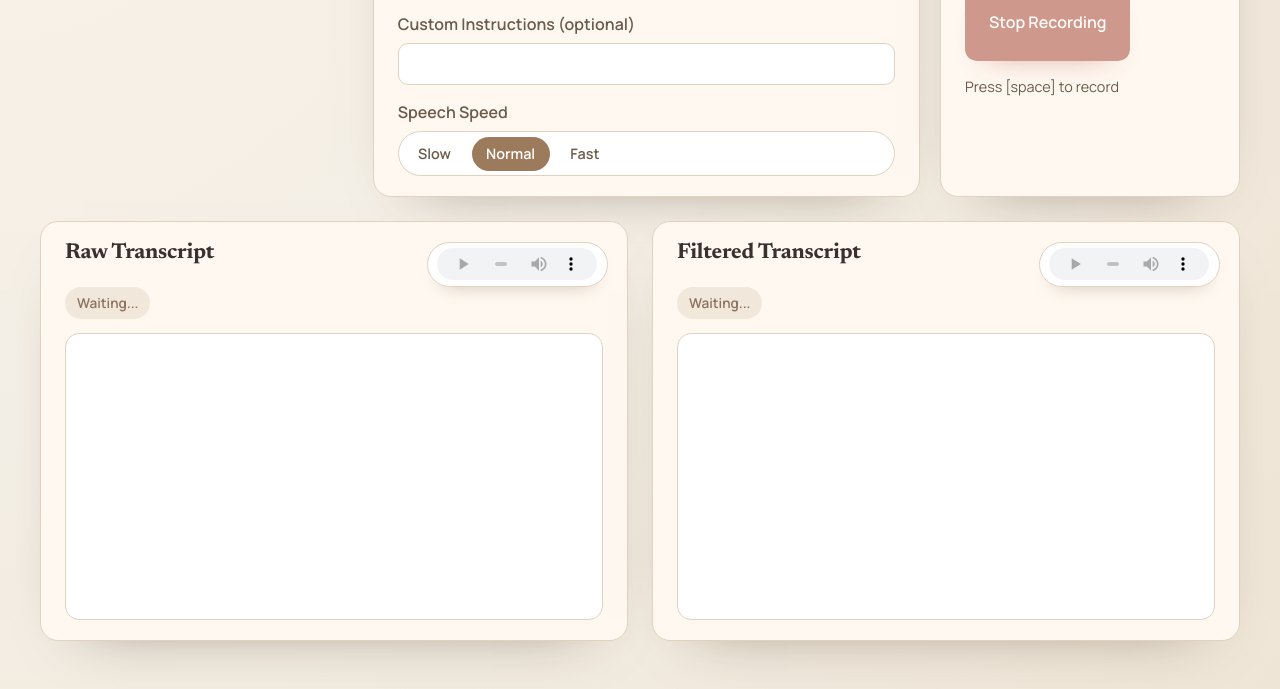
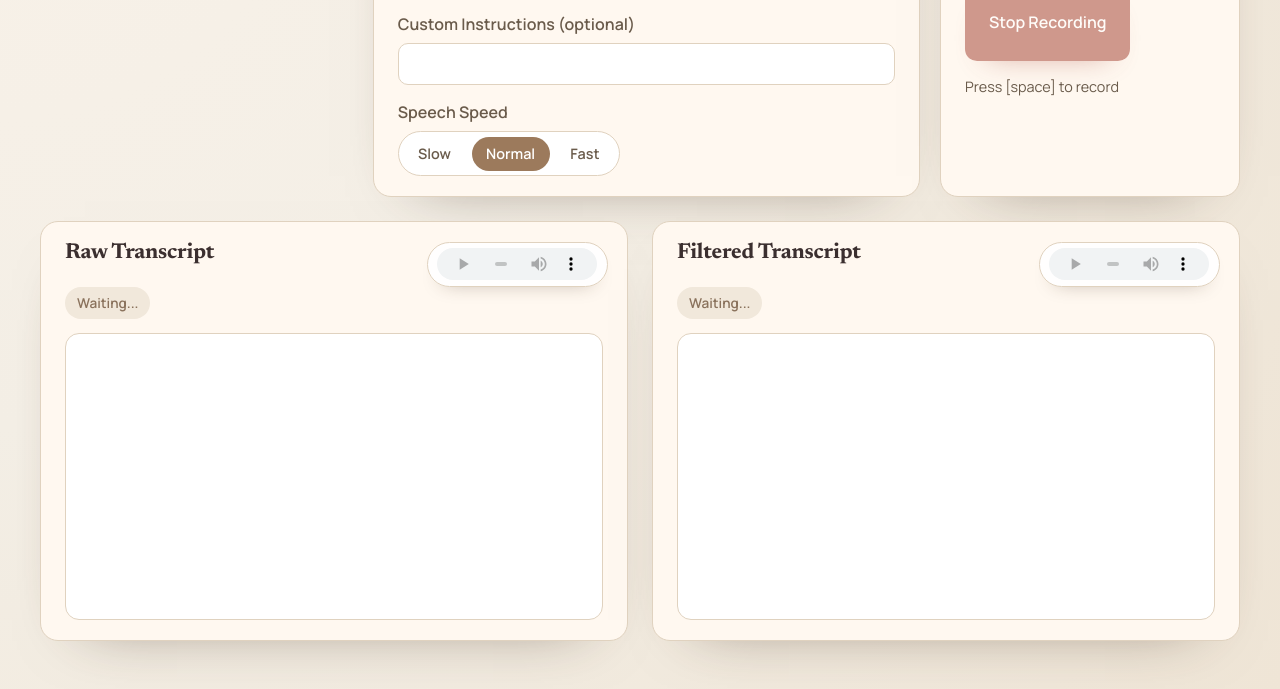
Before and after one commit to Jakefeldmanstarosta/clarity-ai, a website: page public/index.html in a window 1280 px wide. Shown: the part 196-885 px from the top of the page. Drawn offline with nearby package versions, Linux system fonts and the light colour scheme.

Commit message:
fix formatting of speed buttons

```diff
--- a/public/styles.css
+++ b/public/styles.css
@@ -217,10 +217,11 @@ button:disabled {
 }
 
 .segmented {
-  display: flex;
-  gap: 0.4rem;
+  display: inline-flex;
+  gap: .4rem;
   flex-wrap: wrap;
-  padding: 0.3rem;
+  width: fit-content;
+  padding: .3rem;
   border-radius: 999px;
   border: 1px solid var(--border);
   background: var(--panel-strong);
```
